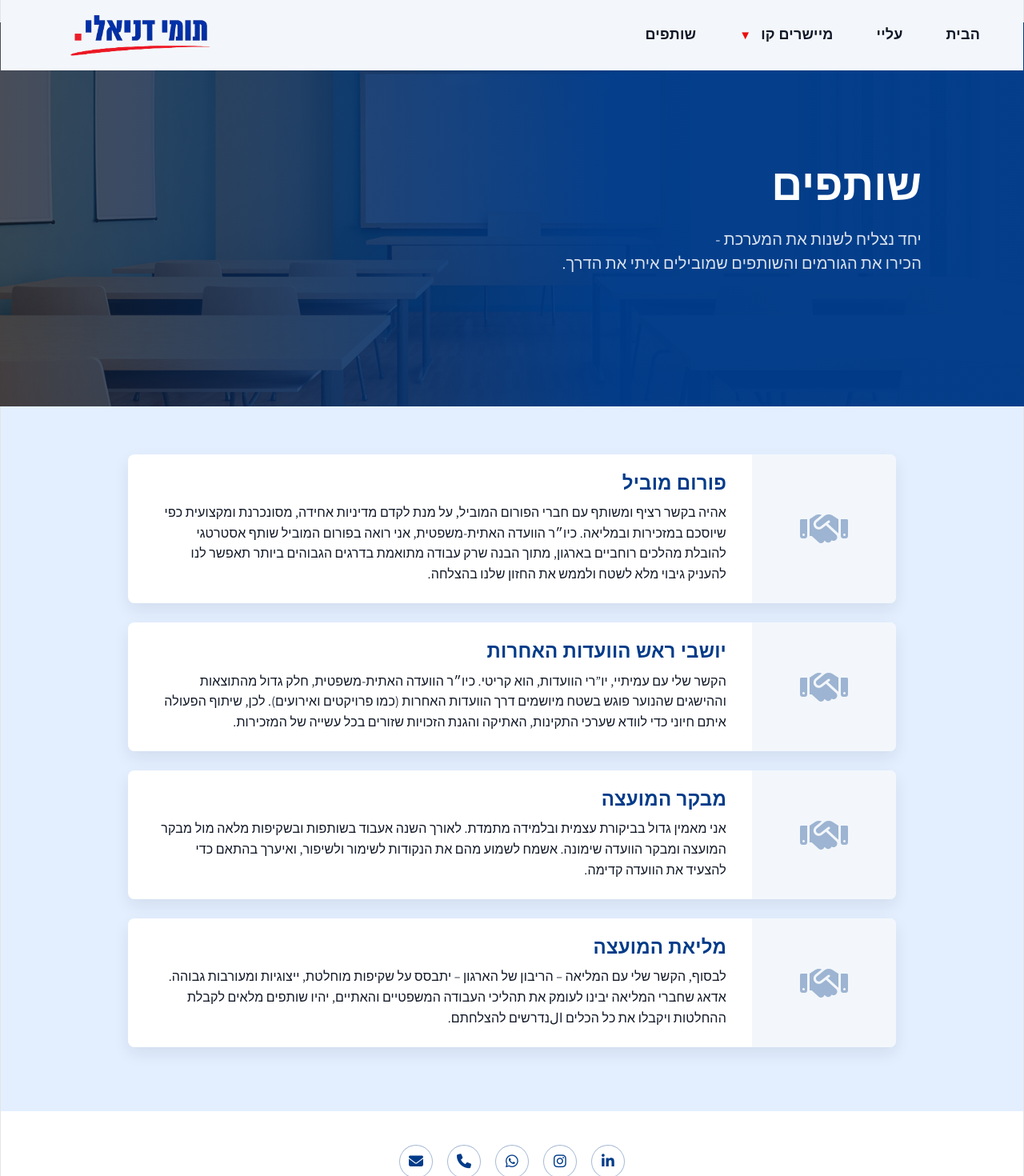
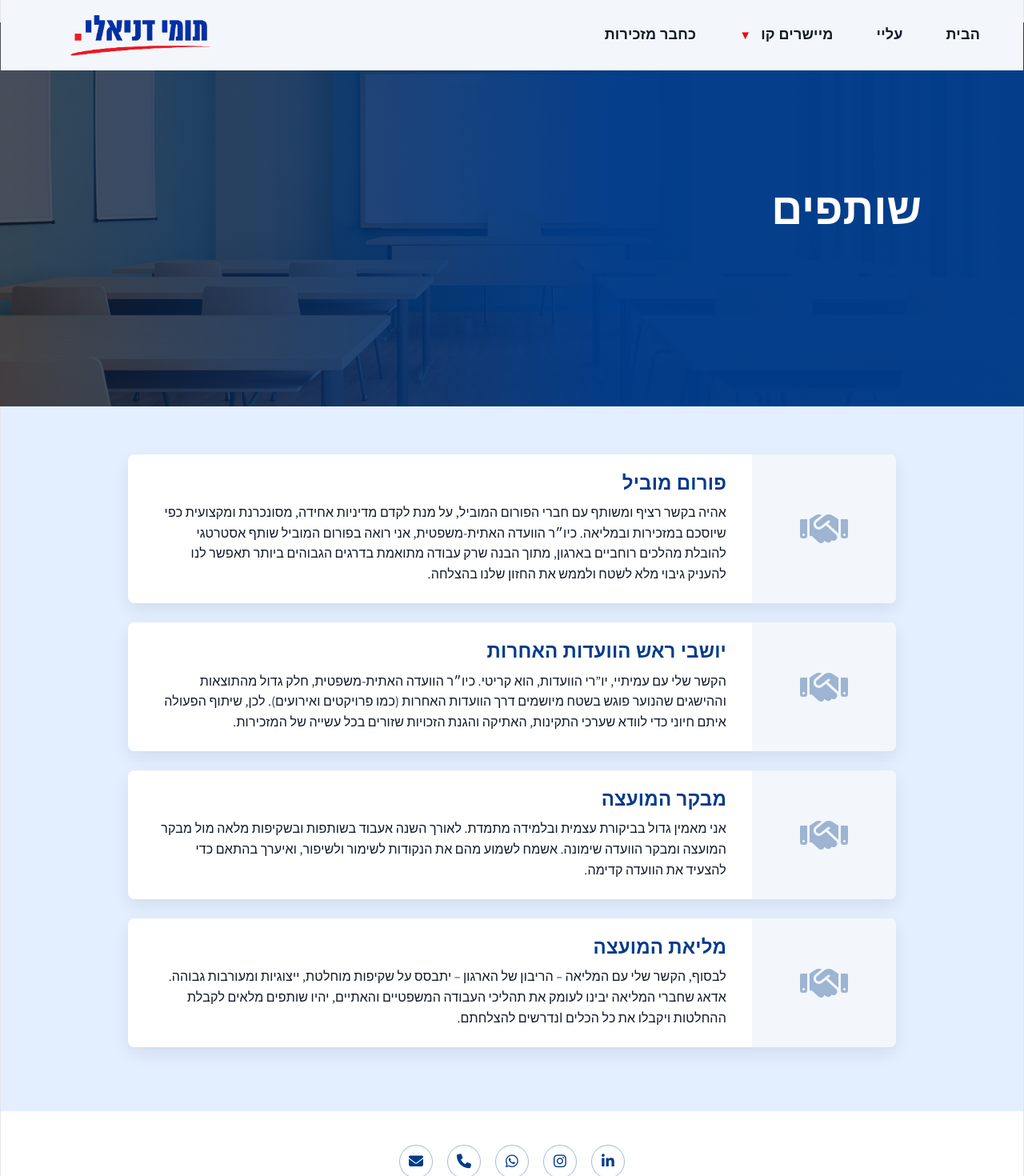
Before and after one commit to tfhsfg/tommy-danieli-website, a React (Vite) app: page /partners in a window 1280 px wide. Shown: the top 1470 px of the page at 80% size. Built offline with nearby package versions, Linux system fonts and the light colour scheme.

Commit message:
עדכון פראטנרס

```diff
--- a/src/Layout.jsx
+++ b/src/Layout.jsx
@@ -10,7 +10,7 @@ const menuItems = [
   { label: "הבית", to: "/" },
   { label: "עליי", to: "/aboutme" },
   { label: "מיישרים קו", to: "/plans" },
-  { label: "שותפים", to: "/partners" },
+  { label: "כחבר מזכירות", to: "/partners" },
 ];
 
 const dropdownItems = [
@@ -19,7 +19,7 @@ const dropdownItems = [
   { label: "הוועדה האתית-משפטית", to: "/committee" },
   { label: "מורחבת יו״רי האתיקה", to: "/regional" },
   { label: "חקיקה בכנסת", to: "/legislation" },
-  { label: "מסמך הוועידה ה-30", to: "/conference" },
+  { label: "יישום מסמך הוועידה ה-30", to: "/conference" },
   { label: "כל התוכניות", to: "/plans" },
 ];
 
--- a/src/pages/Partners.jsx
+++ b/src/pages/Partners.jsx
@@ -20,7 +20,7 @@ const partners = [
   },
   {
     name: "מליאת המועצה",
-    description: "לבסוף, הקשר שלי עם המליאה – הריבון של הארגון – יתבסס על שקיפות מוחלטת, ייצוגיות ומעורבות גבוהה. אדאג שחברי המליאה יבינו לעומק את תהליכי העבודה המשפטיים והאתיים, יהיו שותפים מלאים לקבלת ההחלטות ויקבלו את כל הכלים الנדרשים להצלחתם.",
+    description: "לבסוף, הקשר שלי עם המליאה – הריבון של הארגון – יתבסס על שקיפות מוחלטת, ייצוגיות ומעורבות גבוהה. אדאג שחברי המליאה יבינו לעומק את תהליכי העבודה המשפטיים והאתיים, יהיו שותפים מלאים לקבלת ההחלטות ויקבלו את כל הכלים اנדרשים להצלחתם.",
     logo: "",
   },
 ];
@@ -31,7 +31,6 @@ export default function Partners() {
       <Banner
         image="/images/banner-default.jpg"
         title="שותפים"
-        description={"יחד נצליח לשנות את המערכת -\nהכירו את הגורמים והשותפים שמובילים איתי את הדרך."}
       />
 
       <div className="partnersList">
```
